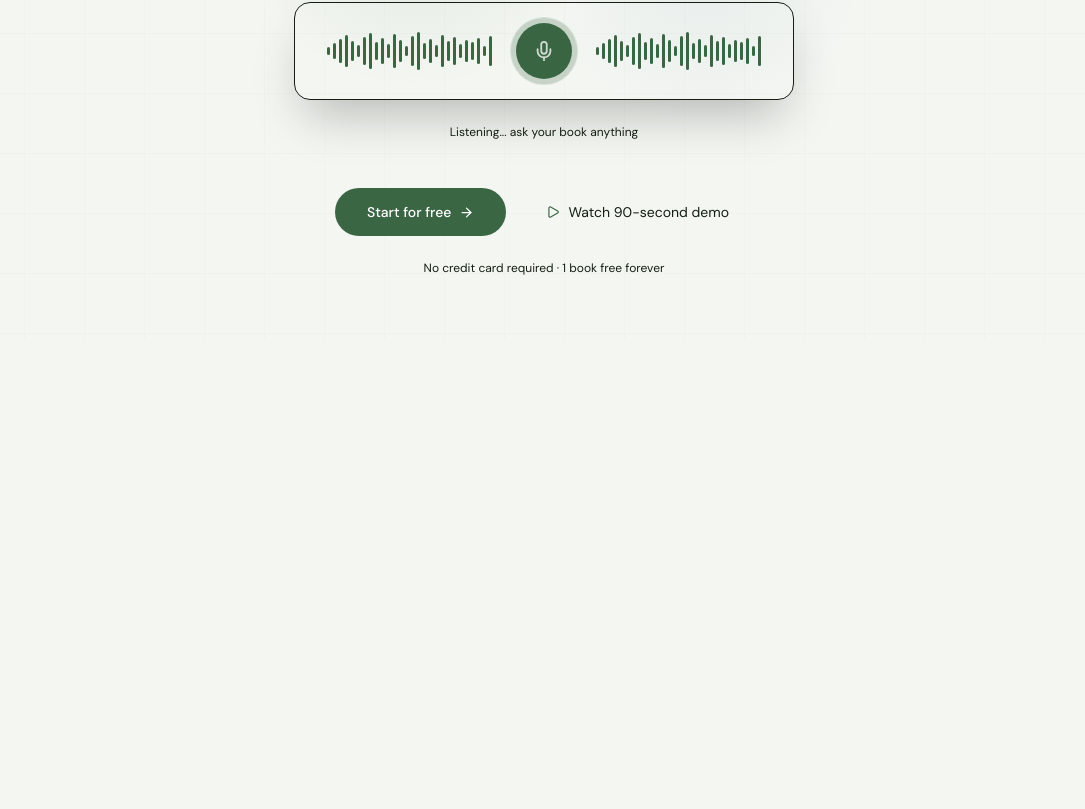
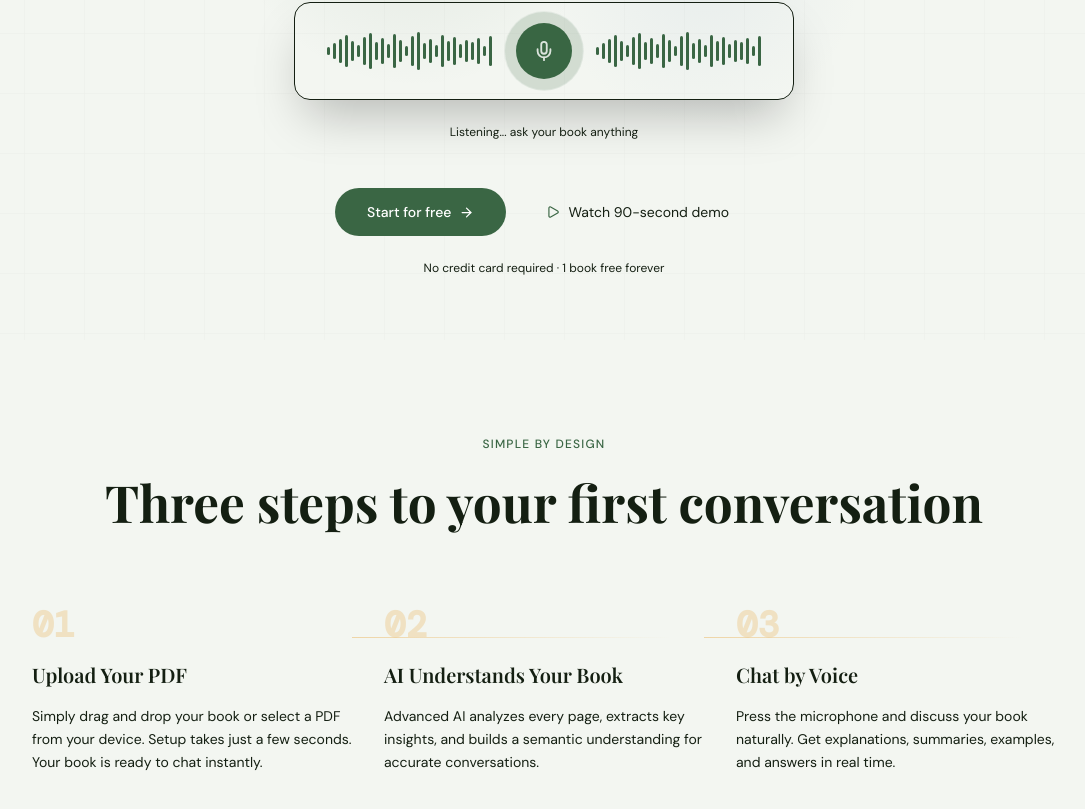
Before and after one commit to Sushmitha-SK/BookConverse, a Next.js app: page / in a window 1280 px wide. Shown: the part 507-1316 px from the top of the page, without its empty margins (96-1181 px from the left). Before the commit the page ends 847 px from the top, so only its background shows below. Built offline with nearby package versions, Linux system fonts and the light colour scheme; no server answers.

Commit message:
feat: add How It Works section

```diff
--- a/app/data/data.ts
+++ b/app/data/data.ts
@@ -3,3 +3,52 @@ export const navItems = [
     { label: "Add New", href: "/books/new" },
     { label: "Pricing", href: "/subscriptions" },
 ];
+
+export const books = [
+    {
+        title: "Thinking, Fast and Slow",
+        author: "Daniel Kahneman",
+        genre: "Psychology",
+        cover: "https://images.unsplash.com/photo-1532012197267-da84d127e765?w=120&h=180&fit=crop&auto=format",
+        question: "Why do we make irrational decisions?",
+    },
+    {
+        title: "Sapiens",
+        author: "Yuval Noah Harari",
+        genre: "History",
+        cover: "https://images.unsplash.com/photo-1544947950-fa07a98d237f?w=120&h=180&fit=crop&auto=format",
+        question: "What makes Homo sapiens unique?",
+    },
+    {
+        title: "The Great Gatsby",
+        author: "F. Scott Fitzgerald",
+        genre: "Fiction",
+        cover: "https://images.unsplash.com/photo-1481627834876-b7833e8f5570?w=120&h=180&fit=crop&auto=format",
+        question: "What does the green light symbolize?",
+    },
+    {
+        title: "Atomic Habits",
+        author: "James Clear",
+        genre: "Self-Help",
+        cover: "https://images.unsplash.com/photo-1512820790803-83ca734da794?w=120&h=180&fit=crop&auto=format",
+        question: "How do I build a habit that sticks?",
+    },
+];
+
+export const steps = [
+    {
+        num: "01",
+        title: "Upload Your PDF",
+        desc: "Simply drag and drop your book or select a PDF from your device. Setup takes just a few seconds. Your book is ready to chat instantly.",
+    },
+    {
+        num: "02",
+        title: "AI Understands Your Book",
+        desc: "Advanced AI analyzes every page, extracts key insights, and builds a semantic understanding for accurate conversations.",
+    },
+    {
+        num: "03",
+        title: "Chat by Voice",
+        desc: "Press the microphone and discuss your book naturally. Get explanations, summaries, examples, and answers in real time.",
+    },
+];
--- a/app/page.tsx
+++ b/app/page.tsx
@@ -1,11 +1,11 @@
 import HeroSection from '@/components/HeroSection'
+import HowItWorks from '@/components/HowItWorks'
 
 const Page = () => {
   return (
     <main className='wrapper container'>
       <HeroSection />
-
-
+      <HowItWorks />
     </main>
   )
 }
--- a/components/HeroSection.tsx
+++ b/components/HeroSection.tsx
@@ -1,6 +1,5 @@
+import { books } from '@/app/data/data';
 import { ArrowRight, Mic, Play, Sparkles } from 'lucide-react'
-
-const HeroSection = () => {
 function Waveform({ active }: { active: boolean }) {
     const bars = 28;
     return (
@@ -33,6 +32,9 @@ const HeroSection = () => {
         </span>
     );
 }
+
+const HeroSection = () => {
+
     return (
         <section className="relative min-h-screen flex flex-col items-center justify-center overflow-hidden px-6 pt-24 pb-16">
             {/* Background orbs */}
@@ -60,7 +62,7 @@ const HeroSection = () => {
             >
                 Talk to your books.
                 <br />
-                <em className="italic" style={{ color: "primary" }}>They answer.</em>
+                <em className="italic" style={{ color: "#3a6644" }}>They answer.</em>
             </h1>
 
             <p className="relative text-center text-muted-foreground max-w-xl mb-12 leading-relaxed" style={{ fontSize: "1.1rem" }}>
--- /dev/null
+++ b/components/HowItWorks.tsx
@@ -0,0 +1,34 @@
+import { steps } from '@/app/data/data'
+
+const HowItWorks = () => {
+    return (
+        <section id="how-it-works" className="py-24 px-6">
+            <div className="max-w-5xl mx-auto">
+                <div className="text-center mb-16">
+                    <p className="text-xs text-primary uppercase tracking-widest font-medium mb-3">Simple by design</p>
+                    <h2 className="font-bold font-serif" style={{ fontSize: "clamp(2rem, 5vw, 3.2rem)" }}>
+                        Three steps to your first conversation
+                    </h2>
+                </div>
+
+                <div className="grid md:grid-cols-3 gap-8">
+                    {steps.map((step, i) => (
+                        <div key={i} className="relative">
+                            {i < steps.length - 1 && (
+                                <div className="hidden md:block absolute top-8 left-full w-full h-px"
+                                    style={{ background: "linear-gradient(to right, rgba(232,164,56,0.4), transparent)" }} />
+                            )}
+                            <div className="flex flex-col gap-4">
+                                <span className="font-mono text-4xl font-bold" style={{ color: "rgba(232,164,56,0.25)" }}>{step.num}</span>
+                                <h3 className="text-xl font-semibold font-serif" >{step.title}</h3>
+                                <p className="text-muted-foreground text-sm leading-relaxed">{step.desc}</p>
+                            </div>
+                        </div>
+                    ))}
+                </div>
+            </div>
+        </section>
+    )
+}
+
+export default HowItWorks
--- a/components/Navbar.tsx
+++ b/components/Navbar.tsx
@@ -27,7 +27,8 @@ export function Navbar() {
 
     return (
         <>
-            <nav className={`fixed z-50 flex items-center justify-between left-1/2 -translate-x-1/2 transition-all duration-500 p-4 ${scrolled ? "md:w-5xl w-[calc(100vw-14px)] bg-white/60 backdrop-blur-2xl rounded-full mt-4 pl-6 shadow" : "md:px-16 lg:px-24 xl:px-32 w-full"}`}>
+            <header className="z-50">
+                <nav className={`fixed flex items-center justify-between left-1/2 -translate-x-1/2 transition-all duration-500 p-4 ${scrolled ? "md:w-5xl w-[calc(100vw-14px)] bg-white/60 backdrop-blur-2xl rounded-full mt-4 pl-6 shadow" : "md:px-16 lg:px-24 xl:px-32 w-full"}`}>
                     <Link href="/" className="flex gap-2 items-center group">
                         <Image src="/assets/logo.png" alt="Book Converse" width={100} height={100} className={`object-contain transition-all duration-500 h-9 w-auto`} />
                         <span className="logo-text font-bold tracking-tight">Book Converse</span>
@@ -96,6 +97,7 @@ export function Navbar() {
                         <Menu size={24} strokeWidth={2} />
                     </button>
                 </nav>
+            </header>
 
             <div className={`${mobileOpen ? 'max-md:w-full' : 'max-md:w-0'} md:hidden max-md:fixed max-md:top-0 max-md:z-50 max-md:left-0
             max-md:transition-all max-md:duration-300 max-md:overflow-hidden max-md:h-full max-md:bg-white/70 max-md:backdrop-blur max-md:flex-col max-md:justify-center flex items-center gap-6 md:gap-10 text-sm`}>
```
Lines whose indentation alone changed are shown as unchanged.
